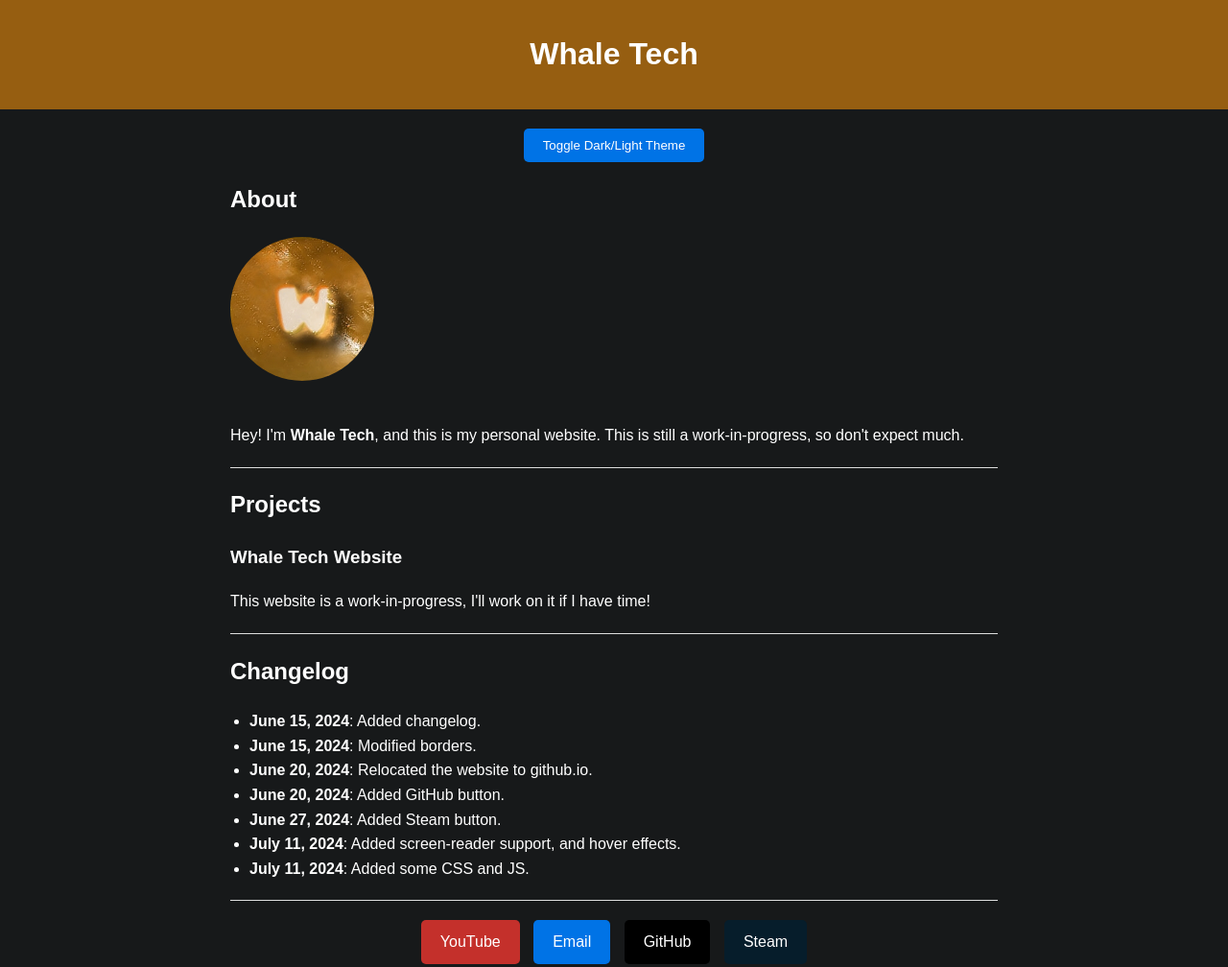
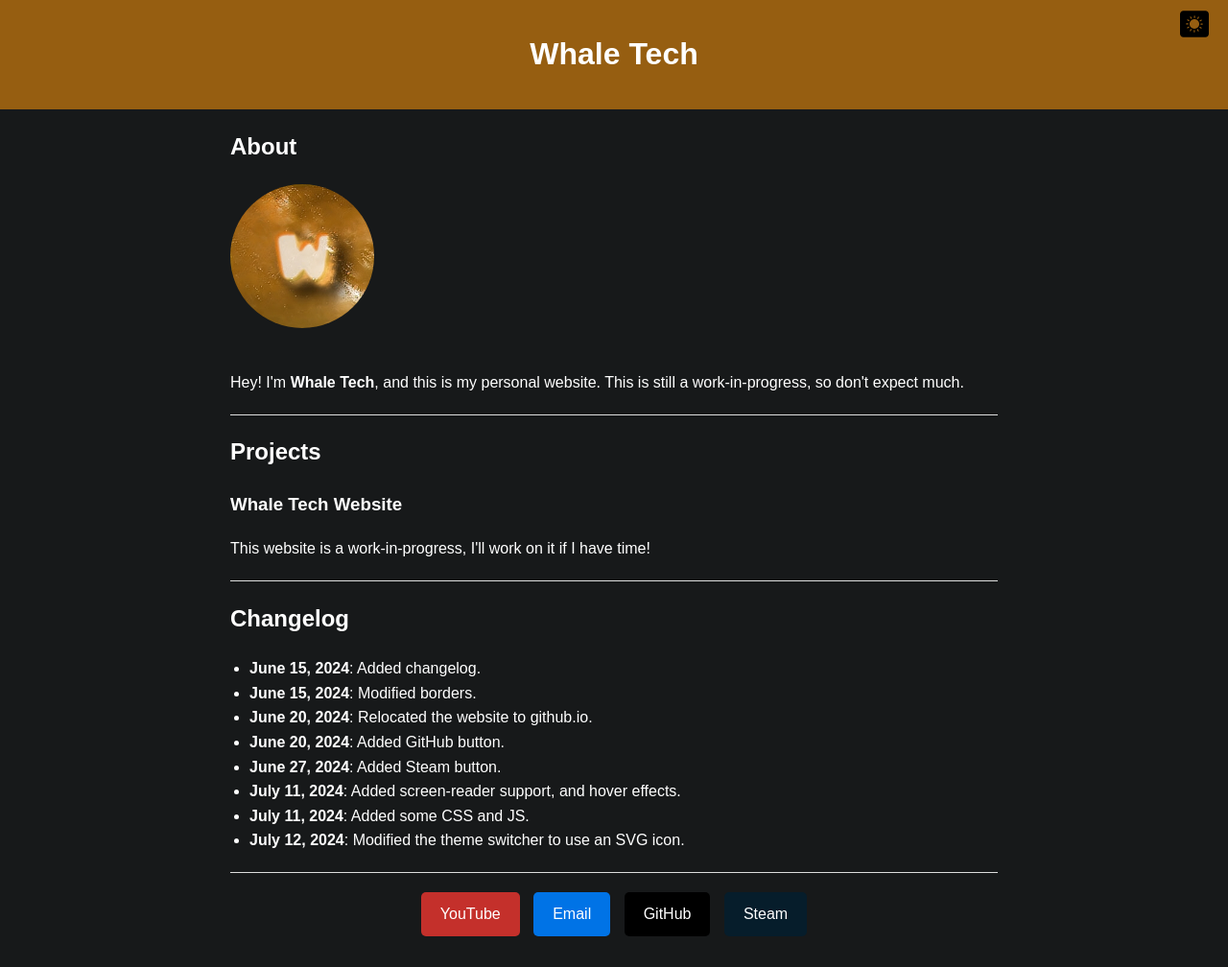
Before and after one commit to whaletech07/whaletech07.github.io, a plain HTML site: page index.html in a window 1280 px wide. Shown: the whole page at 96% size. Drawn offline with Linux system fonts and the light colour scheme.

Commit message:
Modidied theme selector, and moved images to 'images' foler.

```diff
--- a/index.html
+++ b/index.html
@@ -7,7 +7,7 @@
     <meta name="keywords" content="Whale Tech, personal website, projects, tech">
     <meta name="author" content="Whale Tech">
     <title>Whale Tech - Personal Website</title>
-    <link rel="icon" href="/favicon.ico" type="image/x-icon">
+    <link rel="icon" href="/images/favicon.ico" type="image/x-icon">
     <style>
         :root {
             --background-color: #17191A;
@@ -30,6 +30,21 @@
             color: #fff;
             padding: 10px 0;
             text-align: center;
+            position: relative;
+        }
+        .theme-toggle {
+            position: absolute;
+            top: 10px;
+            right: 20px;
+        }
+        .theme-toggle img {
+            width: 30px;
+            height: 30px;
+            cursor: pointer;
+            transition: transform 0.3s;
+        }
+        .theme-toggle img:hover {
+            transform: scale(1.1);
         }
         .container {
             max-width: 800px;
@@ -97,36 +112,20 @@
         }
         .about {
         }
-        .theme-toggle {
-            margin: 20px 0;
-            text-align: center;
-        }
-        .theme-toggle button {
-            padding: 10px 20px;
-            border: none;
-            border-radius: 5px;
-            cursor: pointer;
-            background-color: #0073e6;
-            color: #fff;
-            transition: background-color 0.3s;
-        }
-        .theme-toggle button:hover {
-            background-color: #005bb5;
-        }
     </style>
 </head>
 <body>
     <header>
         <h1>Whale Tech</h1>
+        <div class="theme-toggle">
+            <img src="images/light.svg" alt="Switch to dark theme" id="theme-icon" onclick="toggleTheme()">
+        </div>
     </header>
     <div class="container">
-        <div class="theme-toggle">
-            <button onclick="toggleTheme()">Toggle Dark/Light Theme</button>
-        </div>
         <section id="about" class="about">
             <h2>About</h2>
             <div class="profile">
-                <img src="profile.jpg" alt="Profile Picture of Whale Tech" class="profile-pic">
+                <img src="images/profile.jpg" alt="Profile Picture of Whale Tech" class="profile-pic">
                 <p>Hey! I'm <strong>Whale Tech</strong>, and this is my personal website. This is still a work-in-progress, so don't expect much.</p>
             </div>
         </section>
@@ -149,6 +148,7 @@
                 <li><strong>June 27, 2024</strong>: Added Steam button.</li>
                 <li><strong>July 11, 2024</strong>: Added screen-reader support, and hover effects.</li>
                 <li><strong>July 11, 2024</strong>: Added some CSS and JS.</li>
+                <li><strong>July 12, 2024</strong>: Modified the theme switcher to use an SVG icon.</li>
             </ul>
         </section>
 
@@ -162,16 +162,21 @@
     <script>
         function toggleTheme() {
             const root = document.documentElement;
+            const themeIcon = document.getElementById('theme-icon');
             if (root.style.getPropertyValue('--background-color') === '#17191A') {
                 root.style.setProperty('--background-color', '#FFFFFF');
                 root.style.setProperty('--text-color', '#000000');
                 root.style.setProperty('--header-background-color', '#FFD700');
                 root.style.setProperty('--border-color', '#000000');
+                themeIcon.src = 'images/dark.svg';
+                themeIcon.alt = 'Switch to light theme';
             } else {
                 root.style.setProperty('--background-color', '#17191A');
                 root.style.setProperty('--text-color', '#FFFFFF');
                 root.style.setProperty('--header-background-color', '#965E11');
                 root.style.setProperty('--border-color', '#ddd');
+                themeIcon.src = 'images/light.svg';
+                themeIcon.alt = 'Switch to dark theme';
             }
         }
     </script>
```
Also changed, not shown: images/dark.svg (renamed from dark.svg), images/favicon.ico (renamed from favicon.ico), images/light.svg (renamed from light.svg), images/profile.jpg (renamed from profile.jpg).
